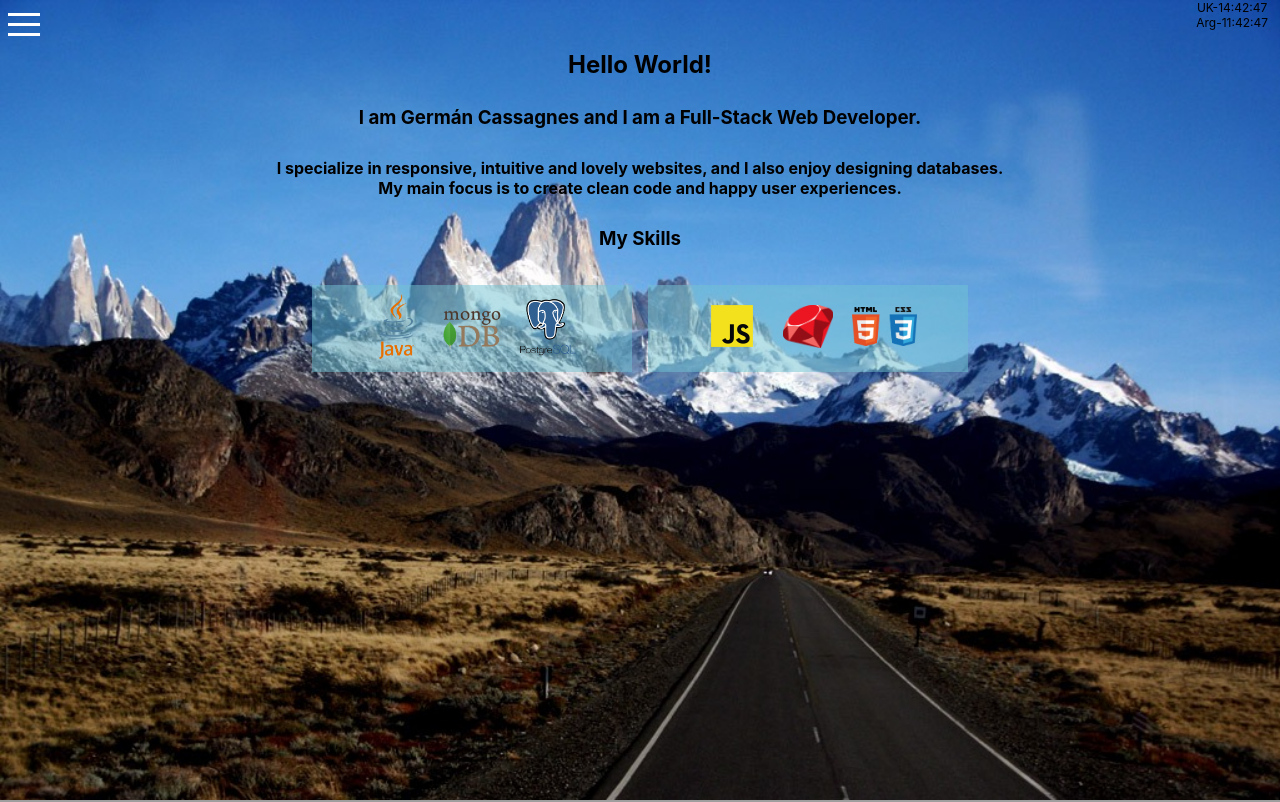
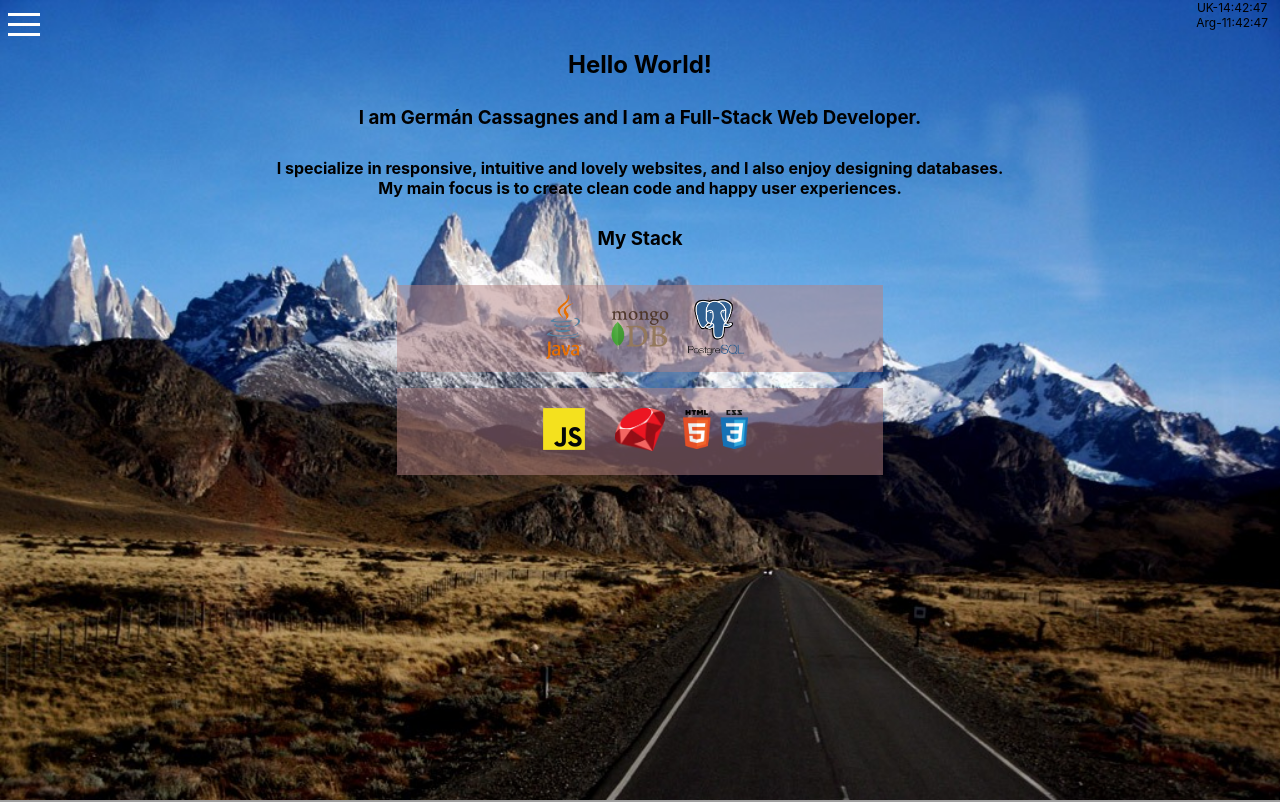
Before and after one commit to GerCassa/cautious-eureka, a React (Create React App) app: page /about in a window 1280 px wide. Shown: the top 802 px of the page. Built offline with nearby package versions, Linux system fonts and the light colour scheme; grey boxes are pictures that could not be loaded.

Commit message:
added animation to home text

```diff
--- a/src/Components/AboutMe.js
+++ b/src/Components/AboutMe.js
@@ -7,15 +7,15 @@ class AboutMe extends React.Component {
   constructor(props) {
     super(props);
     this.state = {text: 'hidden'};
-    this.scrolled = this.scrolled.bind(this);
+    this.visible = this.visible.bind(this);
   }
 
-  scrolled(inView) {
+  visible(inView) {
     if(inView) {
-      console.log(inView)
+      // console.log(inView)
       this.setState({text: 'shown'})
     } else {
-      console.log(inView)
+      // console.log(inView)
       this.setState({text: 'hidden'})
     }
   }
@@ -26,7 +26,7 @@ class AboutMe extends React.Component {
           <div  className="aboutMe-text">
             <h1>About Me</h1>
           </div>
-        <InView as="div" onChange={(inView, entry) => this.scrolled(inView)}>
+        <InView as="div" onChange={(inView, entry) => this.visible(inView)}>
             <h4 className={this.state.text}>
               I was born in a very small town in south of the Argentinean Patagonia, El Calafate. I lived there most of my life, enjoying the landscapes and the endless hikes along the mountains and glaciers.
               Since an early age I developed a love for computers and video games.
--- a/src/Components/Home.js
+++ b/src/Components/Home.js
@@ -1,41 +1,47 @@
 import React from 'react';
 import "../styleSheets/Home.css";
+import { InView } from 'react-intersection-observer';
 
 class Home extends React.Component {
   constructor(props) {
     super(props);
-    this.state = {home: "home"};
+    this.state = {text: "hidden"};
+    this.visible = this.visible.bind(this);
   }
 
-  // componentDidMount(){
-  //   console.log(this.state.home)
-  //   this.setState({home: "home-active"})
-  // }
+  visible(inView) {
+    if(inView) {
+      // console.log(inView)
+      this.setState({text: 'here'})
+    } else {
+      // console.log(inView)
+      this.setState({text: 'not-here'})
+    }
+  }
 
 
   render () {
     return (
-      <div className={this.state.home}>
-        <div className='home-text'>
+      <div className='home'>
+        <div className={this.state.text}>
+          <InView as="div" onChange={(inView, entry) => this.visible(inView)}>
           <h1>Hello World!</h1>
           <h3>I am Germán Cassagnes and I am a Full-Stack Web Developer.</h3>
           <h4>I specialize in responsive, intuitive and lovely websites, and I also enjoy designing databases.<br/> My main focus is to create clean code and happy user experiences. </h4>
-          <h3>My Skills</h3>
-          <div>
+          </InView>
+          <h3>My Stack</h3>
+          <div className='stackContainer'>
             <ul className="backend-list">
               <li className="Java"></li>
               <li className="MongoDB"></li>
               <li className="PostgresSQL"></li>
-            </ul>
+            </ul> <br className="stack-spacer"/>
             <ul className="frontend-list">
               <li className="JS"></li>
               <li className="Ruby"></li>
               <li className="HtmlCss"></li>
             </ul>
           </div>
-          {/* <div className='scroller bounce'>
-            <a className='scroll-button'href="#aboutMe">↓ Show me more! ↓</a>
-          </div> */}
         </div>
       </div>
     )
@@ -43,3 +49,8 @@ class Home extends React.Component {
 }
 
 export default Home;
+
+//Scroll button in case I want it back :)
+<div className='scroller bounce'>
+  <a className='scroll-button'href="#aboutMe">↓ Show me more! ↓</a>
+</div>
--- a/src/styleSheets/AboutMe.css
+++ b/src/styleSheets/AboutMe.css
@@ -32,11 +32,8 @@
     display: block;
     width: 50%;
     transition: 2s;
-    threshold: 0;
 }
 
 .hidden {
-  threshold: 0;
-  background-color: rosybrown;
   left: -300%;
 }
--- a/src/styleSheets/Home.css
+++ b/src/styleSheets/Home.css
@@ -18,26 +18,42 @@
   }
 }
 
-.home-text {
+.here {
   padding-top: 50px;
   margin-top: 0;
   text-align: center;
+  transition: 2s;
+}
+
+.not-here {
+  left:-100%;
+  text-align: center;
+}
+
+.stackContainer {
+
+}
+
+.backend-list,
+.frontend-list {
+  width: 38%;
+  padding-left: 0;
+  margin: 8px;
+  display: inline-table;
+  position: relative;
+  background-color: rgba(182, 132, 132, 0.5);
+}
+/* Mobile Styling */
+@media only screen and (max-device-width: 400px) {
+  br {
+    display: none;
+  }
 }
 
 li {
   list-style: none;
   text-decoration: none;
   color: aliceblue;
-}
-
-.backend-list,
-.frontend-list {
-  width: 25%;
-  padding-left: 0;
-  margin: 8px;
-  display: inline-block;
-  position: relative;
-  background-color: rgba(115, 196, 211, 0.5);
 }
 
 .Java {
@@ -130,7 +146,10 @@ li {
   background-size: 85px;
 }
 
-.scroller {
+
+/* Scroller Button - Disabled */
+
+/* .scroller {
   position: relative;
   bottom: 0;
   text-align: center;
@@ -144,7 +163,6 @@ li {
 }
 
 @keyframes bounce {
-
   0%,
   20%,
   50%,
@@ -152,11 +170,9 @@ li {
   100% {
     transform: translateY(0);
   }
-
   40% {
     transform: translateY(-30px);
   }
-
   60% {
     transform: translateY(-15px);
   }
@@ -177,4 +193,4 @@ li {
   color: antiquewhite;
   padding: 8px 16px 8px 14px;
   margin: 0 0 0 2px;
-}
+} */
```
Also changed, not shown: src/styleSheets/Navbar.css (+12 -0 lines).
